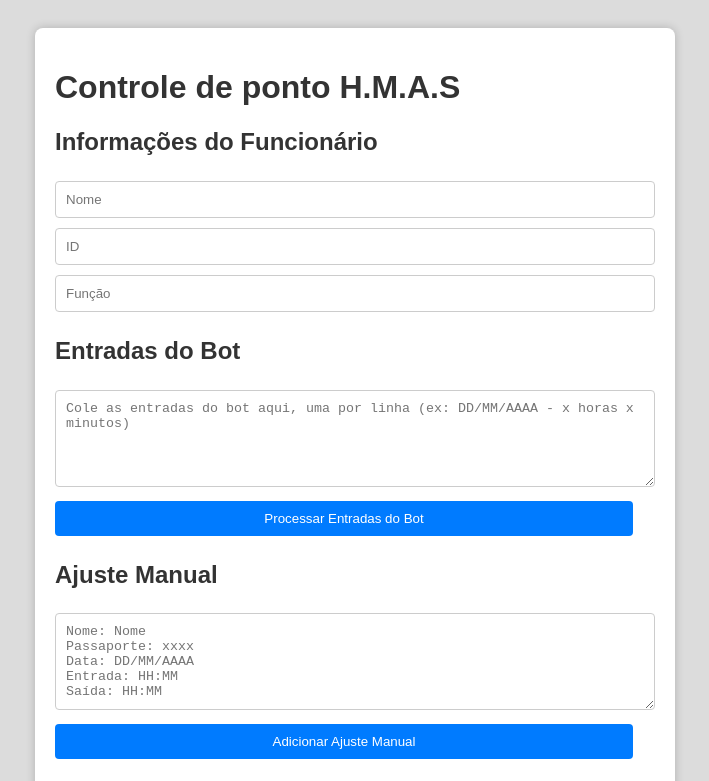
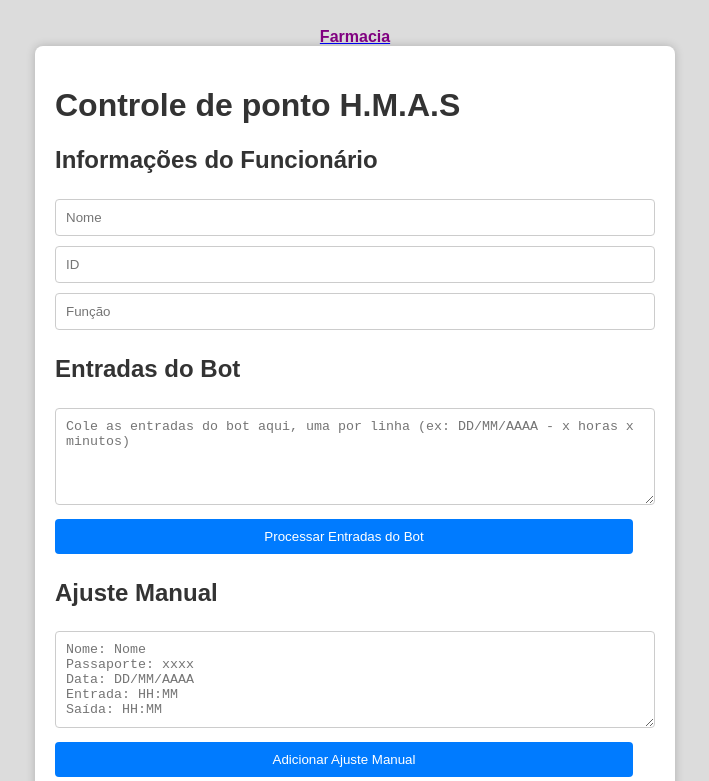
Before and after one commit to JackyMayers/pontoHP, a plain HTML site: page index.html in a window 1280 px wide. Shown: the top 781 px of the page, without its empty margins (285-994 px from the left). Drawn offline with Linux system fonts and the light colour scheme.

Commit message:
Update index.html

```diff
--- a/index.html
+++ b/index.html
@@ -42,6 +42,11 @@
     </style>
 </head>
 <body>
+    <center>
+    <b>
+        <a href="https://jackymayers.github.io/farmacia/"><font color="purple"> Farmacia</font></a>
+    </b>
+    </center>
     <div class="container">
         <h1>Controle de ponto H.M.A.S</h1>
         <form id="timeForm">
```
